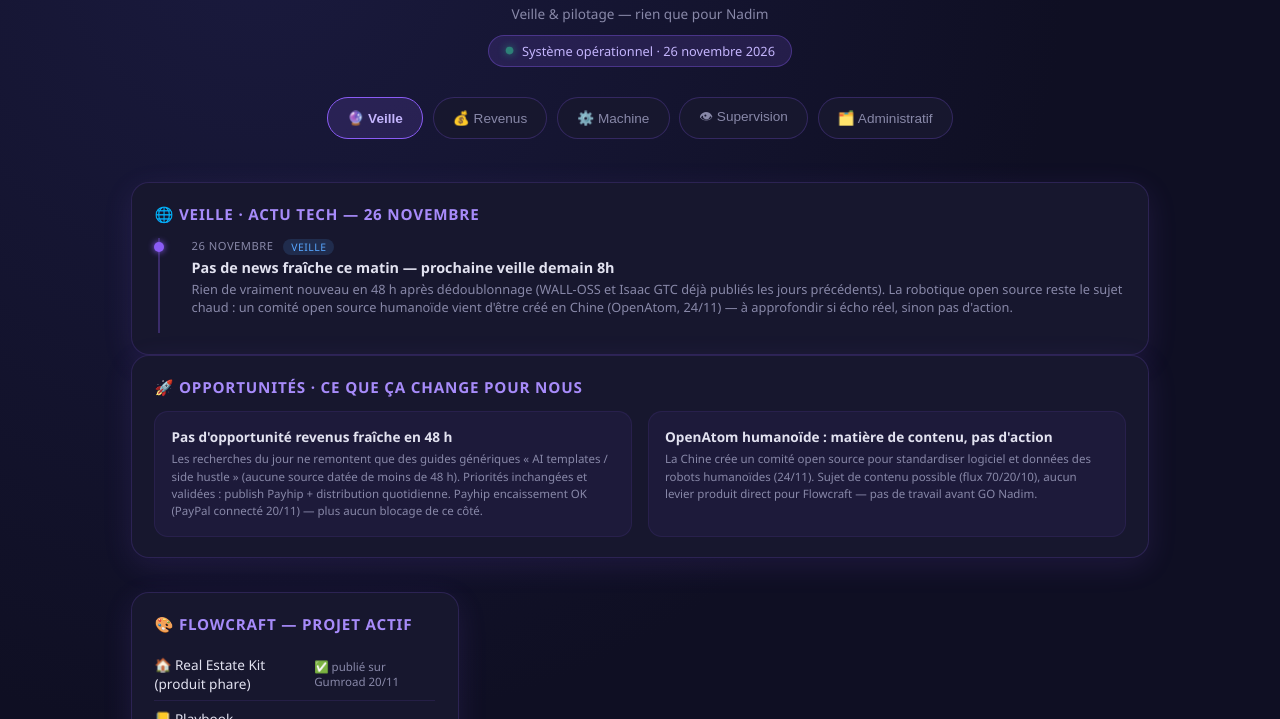
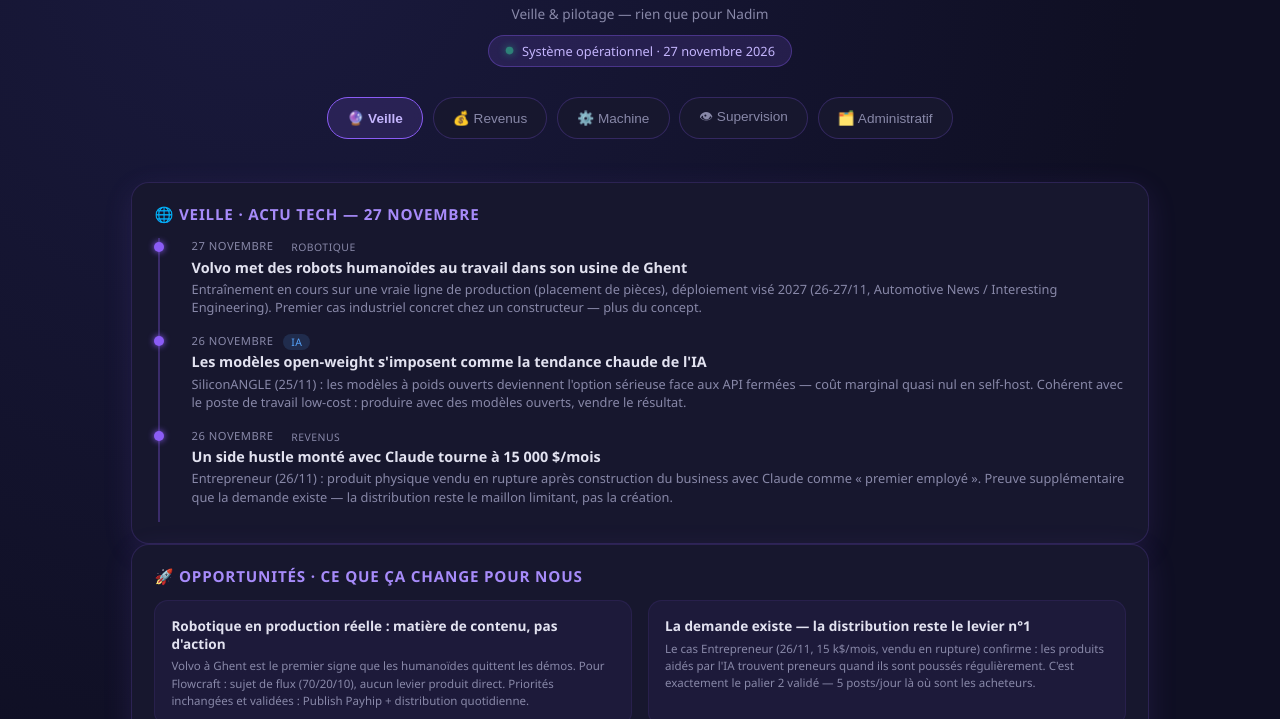
Before and after one commit to nadimsahiri9-cmyk/habib-dashboard, a plain HTML site: page index.html in a window 1280 px wide. Shown: the part 75-794 px from the top of the page. Drawn offline with Linux system fonts and the light colour scheme.

Commit message:
Veille 27/11/2026

```diff
--- a/index.html
+++ b/index.html
@@ -213,7 +213,7 @@
 <header>
   <h1>🚀 Habib Dashboard</h1>
   <p>Veille & pilotage — rien que pour Nadim</p>
-  <div class="status-pill"><span class="dot"></span> Système opérationnel · 26 novembre 2026</div>
+  <div class="status-pill"><span class="dot"></span> Système opérationnel · 27 novembre 2026</div>
 </header>
 <main>
   <div class="tabs">
@@ -226,12 +226,22 @@
 
   <div class="tabpanel active" id="tp-veille">
     <div class="card">
-      <h2>🌐 Veille · Actu tech — 26 novembre</h2>
+      <h2>🌐 Veille · Actu tech — 27 novembre</h2>
       <div class="timeline">
         <div class="tl-item">
-          <div class="tl-date">26 novembre <span class="tl-tag tag-ia">veille</span></div>
-          <div class="tl-title">Pas de news fraîche ce matin — prochaine veille demain 8h</div>
-          <div class="tl-desc">Rien de vraiment nouveau en 48 h après dédoublonnage (WALL-OSS et Isaac GTC déjà publiés les jours précédents). La robotique open source reste le sujet chaud : un comité open source humanoïde vient d'être créé en Chine (OpenAtom, 24/11) — à approfondir si écho réel, sinon pas d'action.</div>
+          <div class="tl-date">27 novembre <span class="tl-tag tag-robotique">robotique</span></div>
+          <div class="tl-title">Volvo met des robots humanoïdes au travail dans son usine de Ghent</div>
+          <div class="tl-desc">Entraînement en cours sur une vraie ligne de production (placement de pièces), déploiement visé 2027 (26-27/11, Automotive News / Interesting Engineering). Premier cas industriel concret chez un constructeur — plus du concept.</div>
+        </div>
+        <div class="tl-item">
+          <div class="tl-date">26 novembre <span class="tl-tag tag-ia">IA</span></div>
+          <div class="tl-title">Les modèles open-weight s'imposent comme la tendance chaude de l'IA</div>
+          <div class="tl-desc">SiliconANGLE (25/11) : les modèles à poids ouverts deviennent l'option sérieuse face aux API fermées — coût marginal quasi nul en self-host. Cohérent avec le poste de travail low-cost : produire avec des modèles ouverts, vendre le résultat.</div>
+        </div>
+        <div class="tl-item">
+          <div class="tl-date">26 novembre <span class="tl-tag tag-revenus">revenus</span></div>
+          <div class="tl-title">Un side hustle monté avec Claude tourne à 15 000 $/mois</div>
+          <div class="tl-desc">Entrepreneur (26/11) : produit physique vendu en rupture après construction du business avec Claude comme « premier employé ». Preuve supplémentaire que la demande existe — la distribution reste le maillon limitant, pas la création.</div>
         </div>
       </div>
     </div>
@@ -239,12 +249,12 @@
       <h2>🚀 Opportunités · Ce que ça change pour nous</h2>
       <div class="news-grid">
         <div class="news-item">
-          <div class="news-title">Pas d'opportunité revenus fraîche en 48 h</div>
-          <div class="news-desc">Les recherches du jour ne remontent que des guides génériques « AI templates / side hustle » (aucune source datée de moins de 48 h). Priorités inchangées et validées : publish Payhip + distribution quotidienne. Payhip encaissement OK (PayPal connecté 20/11) — plus aucun blocage de ce côté.</div>
+          <div class="news-title">Robotique en production réelle : matière de contenu, pas d'action</div>
+          <div class="news-desc">Volvo à Ghent est le premier signe que les humanoïdes quittent les démos. Pour Flowcraft : sujet de flux (70/20/10), aucun levier produit direct. Priorités inchangées et validées : Publish Payhip + distribution quotidienne.</div>
         </div>
         <div class="news-item">
-          <div class="news-title">OpenAtom humanoïde : matière de contenu, pas d'action</div>
-          <div class="news-desc">La Chine crée un comité open source pour standardiser logiciel et données des robots humanoïdes (24/11). Sujet de contenu possible (flux 70/20/10), aucun levier produit direct pour Flowcraft — pas de travail avant GO Nadim.</div>
+          <div class="news-title">La demande existe — la distribution reste le levier n°1</div>
+          <div class="news-desc">Le cas Entrepreneur (26/11, 15 k$/mois, vendu en rupture) confirme : les produits aidés par l'IA trouvent preneurs quand ils sont poussés régulièrement. C'est exactement le palier 2 validé — 5 posts/jour là où sont les acheteurs.</div>
         </div>
       </div>
     </div>
@@ -295,7 +305,7 @@
     </div>
     <div class="card">
       <h2>💾 Dernier backup</h2>
-      <div class="row"><span class="label">📅 Habib-backup (GitHub)</span><span class="value">2026-11-13 <span class="badge warn">13 jours · à relancer</span></span></div>
+      <div class="row"><span class="label">📅 Habib-backup (GitHub)</span><span class="value">2026-11-13 <span class="badge warn">14 jours · à relancer</span></span></div>
       <div class="row"><span class="label">🔗 Repo</span><a class="link" href="https://github.com/nadimsahiri9-cmyk/habib-backup" target="_blank" rel="noopener">Ouvrir →</a></div>
     </div>
     <div class="card">
@@ -313,7 +323,7 @@
     </div>
     <div class="card">
       <h2>💰 Coûts OpenRouter</h2>
-      <div class="row"><span class="label">📈 Usage cumulé</span><span class="value">181,02 $ · solde 3,98 $ (live 26/11)</span></div>
+      <div class="row"><span class="label">📈 Usage cumulé</span><span class="value">181,33 $ · solde 3,67 $ (live 27/11)</span></div>
       <div class="row"><span class="label">🔑 Clé live</span><span class="badge ok">✅ opérationnelle</span></div>
       <div class="row"><span class="label">🔗 Solde</span><a class="link" href="https://openrouter.ai/credits" target="_blank" rel="noopener">openrouter.ai/credits →</a></div>
     </div>
```
